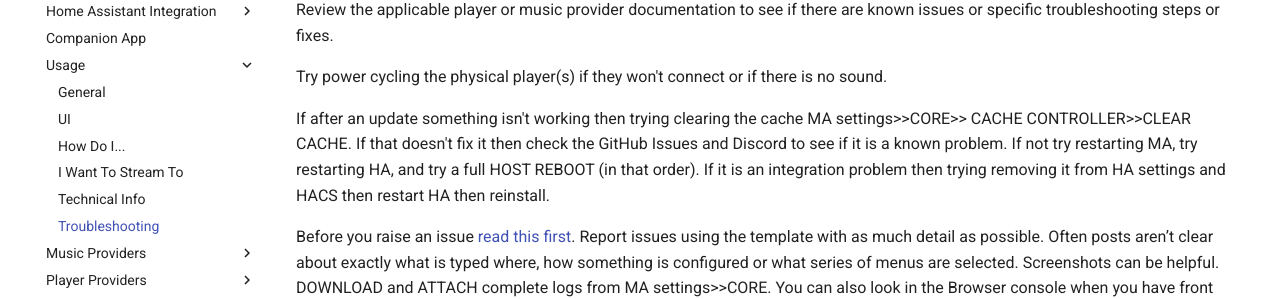
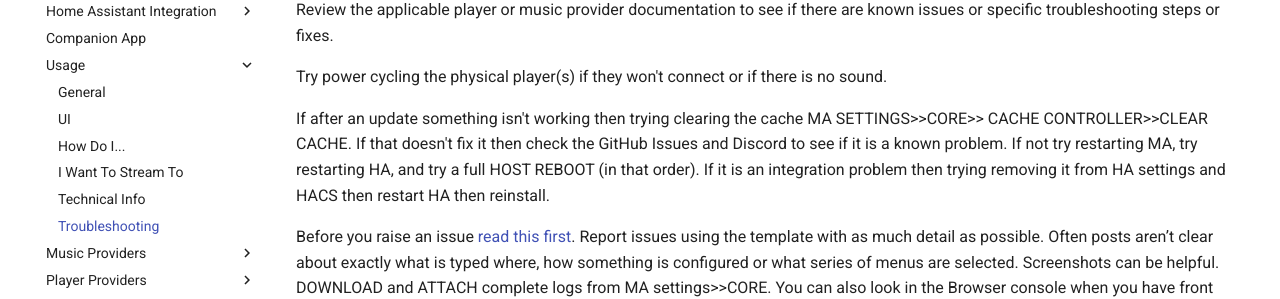
Before and after one commit to pwbriggs/music-assistant.github.io, an MkDocs documentation site: the page built from docs/faq/troubleshooting.md, in a window 1280 px wide and 900 px high, scrolled down 681 px. Shown: the part 151-450 px from the top of the window. Built offline with MkDocs 1.6.1 and Material for MkDocs 9.7.7, drawn with Linux system fonts in a browser that asks for light colours.

Commit message:
Standardise capitals

```diff
--- a/docs/faq/troubleshooting.md
+++ b/docs/faq/troubleshooting.md
@@ -18,7 +18,7 @@ Review the applicable player or music provider documentation to see if there are
 
 Try power cycling the physical player(s) if they won't connect or if there is no sound.
 
-If after an update something isn't working then trying clearing the cache MA settings>>CORE>> CACHE CONTROLLER>>CLEAR CACHE. If that doesn't fix it then check the GitHub Issues and Discord to see if it is a known problem. If not try restarting MA, try restarting HA, and try a full HOST REBOOT (in that order). If it is an integration problem then trying removing it from HA settings and HACS then restart HA then reinstall.
+If after an update something isn't working then trying clearing the cache MA SETTINGS>>CORE>> CACHE CONTROLLER>>CLEAR CACHE. If that doesn't fix it then check the GitHub Issues and Discord to see if it is a known problem. If not try restarting MA, try restarting HA, and try a full HOST REBOOT (in that order). If it is an integration problem then trying removing it from HA settings and HACS then restart HA then reinstall.
 
 Before you raise an issue [read this first](../support.md). Report issues using the template with as much detail as possible. Often posts aren’t clear about exactly what is typed where, how something is configured or what series of menus are selected. Screenshots can be helpful. DOWNLOAD and ATTACH complete logs from MA settings>>CORE. You can also look in the Browser console when you have front end issues which in Chrome browser is --> F12 for developer tools --> console. Please include the following in ALL reports:
 
```
